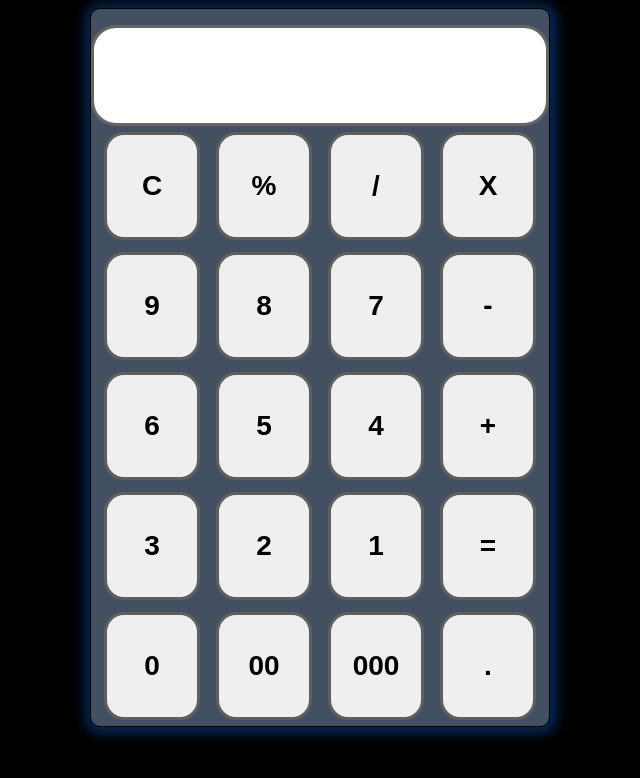
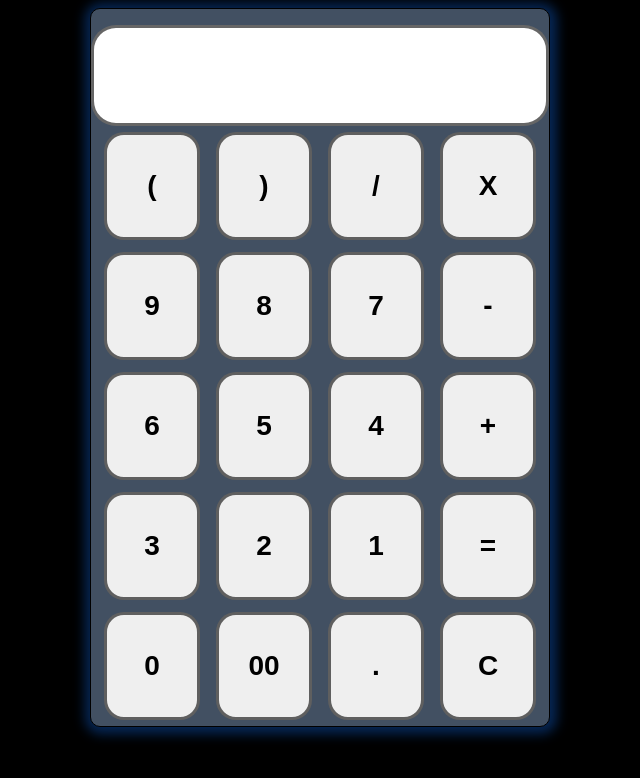
Before and after one commit to Abbusuper/Calculator, a plain HTML site: page index.html in a window 1280 px wide. Shown: the whole page, without its empty margins (328-968 px from the left). Drawn offline with Linux system fonts and the light colour scheme.

Commit message:
Update index.html

```diff
--- a/index.html
+++ b/index.html
@@ -1,11 +1,13 @@
 <!DOCTYPE html>
 <html lang="en">
+
 <head>
     <meta charset="UTF-8">
     <meta name="viewport" content="width=device-width, initial-scale=1.0">
     <title>Document</title>
     <link rel="stylesheet" href="style.css">
 </head>
+
 <body>
     <div class="container">
         <!--putted container in a container so that i can manipulate the cal con by
@@ -13,11 +15,12 @@
         <dvi class="cal-con">
             <div class="row">
                 <!-- <button class="button">C</button> -->
-            <input type="text" class="input"/>
+                <input type="text" class="input" />
             </div>
+            <!--to use braackets user need to put a multiplication sign for ex: 2X(1+2)=6 because of eval()-->
             <div class="row">
-            <button class="button">C</button>
-            <button class="button">%</button>
+                <button class="button">(</button>
+                <button class="button">)</button>
                 <button class="button">/</button>
                 <button class="button">X</button>
             </div>
@@ -42,11 +45,12 @@
             <div class="row">
                 <button class="button">0</button>
                 <button class="button">00</button>
-            <button class="button">000</button>
                 <button class="button">.</button>
+                <button class="button">C</button>
             </div>
         </dvi>
     </div>
     <script src="app.js"></script>
 </body>
+
 </html>
```
Lines whose indentation alone changed are shown as unchanged.
